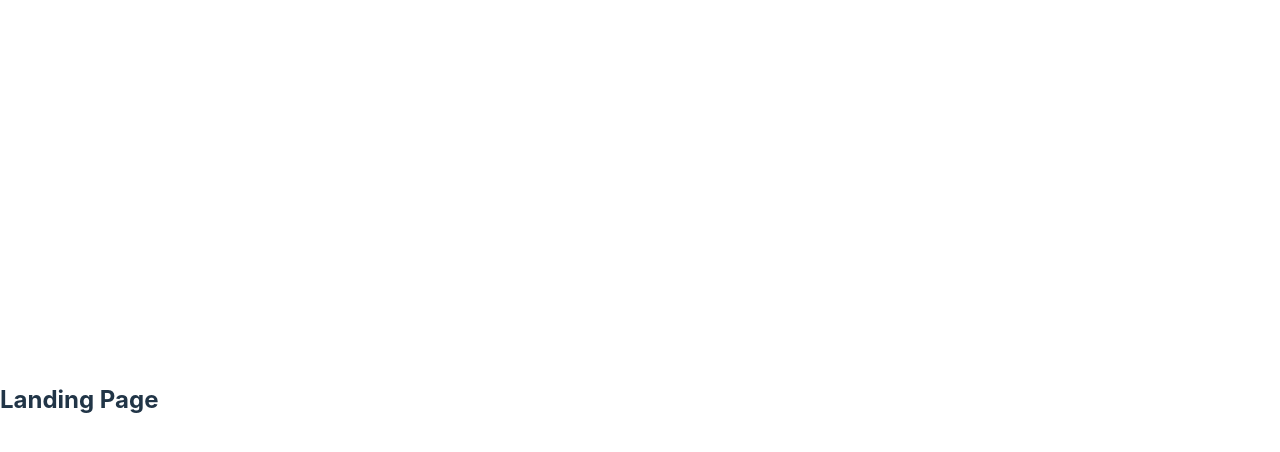
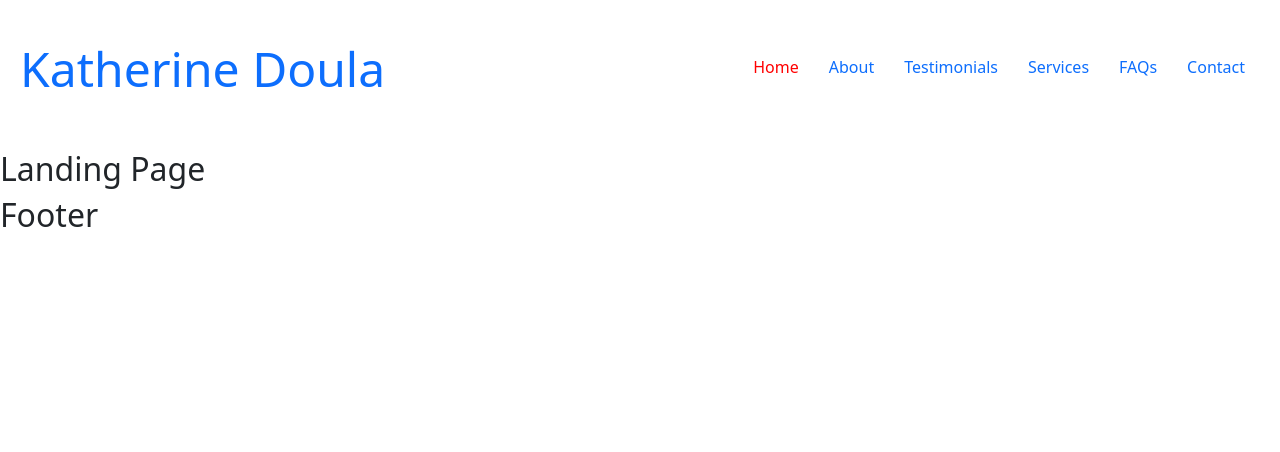
Before and after one commit to AHudg/holistic, a React (Vite) app: page / in a window 1280 px wide. Shown: the top 452 px of the page. Built offline with nearby package versions, Linux system fonts and the light colour scheme.

Commit message:
Made cohesive the page names & conditionally rendered the Nav bar + created the hyperlinks

```diff
--- a/src/App.jsx
+++ b/src/App.jsx
@@ -1,7 +1,9 @@
 import { useState, useEffect } from "react";
 
 import Loading from "./pages/Loading";
+import Header from "./components/Header";
 import { Outlet } from "react-router-dom";
+import Footer from "./components/Footer";
 
 function App() {
   const [loading, setLoading] = useState(true);
@@ -19,7 +21,19 @@ function App() {
     }
   }
 
-  return <div>{loading === true ? <Loading /> : <Outlet />}</div>;
+  return (
+    <div>
+      {loading === true ? (
+        <Loading />
+      ) : (
+        <div>
+          <Header />
+          <Outlet />
+          <Footer />
+        </div>
+      )}
+    </div>
+  );
 }
 
 export default App;
--- a/src/components/Header.jsx
+++ b/src/components/Header.jsx
@@ -1,5 +1,14 @@
+import Nav from "./Nav";
+
 function Header({}) {
-  return <h2>Header</h2>;
+  return (
+    <header className="">
+      <h1 className="">
+        <a href="/">Katherine Doula</a>
+      </h1>
+      <Nav />
+    </header>
+  );
 }
 
 export default Header;
--- a/src/components/Nav.jsx
+++ b/src/components/Nav.jsx
@@ -1,5 +1,45 @@
+import { useLocation } from "react-router-dom";
+
 function Nav({}) {
-  return <h2>Navigation</h2>;
+  const navLinks = [
+    "Home",
+    "About",
+    "Testimonials",
+    "Services",
+    "FAQs",
+    "Contact",
+  ];
+
+  let currentLocale = useLocation().pathname.split("/")[1];
+
+  // to allow "Home" to highlight if active; lowercase to match later logic
+  if (!currentLocale) {
+    currentLocale = "home";
+  }
+
+  return (
+    <nav className="">
+      <ul>
+        {navLinks.map((link) => {
+          return (
+            <li key={"li" + link}>
+              <a
+                href={link === "Home" ? "/" : "/" + link.toLowerCase()}
+                key={link}
+                className={
+                  currentLocale === link.toLowerCase()
+                    ? "navLink active"
+                    : "navLink"
+                }
+              >
+                {link}
+              </a>
+            </li>
+          );
+        })}
+      </ul>
+    </nav>
+  );
 }
 
 export default Nav;
--- a/src/index.css
+++ b/src/index.css
@@ -1,69 +1,39 @@
 :root {
-  font-family: Inter, system-ui, Avenir, Helvetica, Arial, sans-serif;
-  line-height: 1.5;
-  font-weight: 400;
+  font-size: 16px;
+}
 
-  color-scheme: light dark;
-  color: rgba(255, 255, 255, 0.87);
-  background-color: #242424;
+/* Header */
+header {
+  display: flex;
+  justify-content: space-between;
+  margin: 40px 20px;
+}
 
-  font-synthesis: none;
-  text-rendering: optimizeLegibility;
-  -webkit-font-smoothing: antialiased;
-  -moz-osx-font-smoothing: grayscale;
-  -webkit-text-size-adjust: 100%;
+h1 {
+  font-size: 3rem;
 }
 
 a {
-  font-weight: 500;
-  color: #646cff;
-  text-decoration: inherit;
-}
-a:hover {
-  color: #535bf2;
+  text-decoration: none;
 }
 
-body {
-  margin: 0;
-  display: flex;
-  place-items: center;
-  min-width: 320px;
-  min-height: 100vh;
+/* Navigation */
+nav {
 }
 
-h1 {
-  font-size: 3.2em;
-  line-height: 1.1;
+ul {
+  display: flex;
+  justify-content: end;
 }
 
-button {
-  border-radius: 8px;
-  border: 1px solid transparent;
-  padding: 0.6em 1.2em;
-  font-size: 1em;
-  font-weight: 500;
-  font-family: inherit;
-  background-color: #1a1a1a;
-  cursor: pointer;
-  transition: border-color 0.25s;
-}
-button:hover {
-  border-color: #646cff;
-}
-button:focus,
-button:focus-visible {
-  outline: 4px auto -webkit-focus-ring-color;
+li {
+  list-style: none;
+  padding: 15px;
 }
 
-@media (prefers-color-scheme: light) {
-  :root {
-    color: #213547;
-    background-color: #ffffff;
-  }
-  a:hover {
-    color: #747bff;
-  }
-  button {
-    background-color: #f9f9f9;
-  }
+.navLink {
 }
+
+.active {
+  color: red;
+}
--- a/src/pages/FAQ.jsx
+++ /dev/null
@@ -1,5 +0,0 @@
-function FAQ({}) {
-  return <h2>FAQ Page</h2>;
-}
-
-export default FAQ;
--- /dev/null
+++ b/src/pages/FAQs.jsx
@@ -0,0 +1,5 @@
+function FAQs({}) {
+  return <h2>FAQ Page</h2>;
+}
+
+export default FAQs;
--- /dev/null
+++ b/src/pages/Home.jsx
@@ -0,0 +1,5 @@
+function Home({}) {
+  return <h2>Landing Page</h2>;
+}
+
+export default Home;
--- a/src/pages/Landing.jsx
+++ /dev/null
@@ -1,5 +0,0 @@
-function Landing({}) {
-  return <h2>Landing Page</h2>;
-}
-
-export default Landing;
--- a/src/pages/Testimonial.jsx
+++ /dev/null
@@ -1,5 +0,0 @@
-function Testimonial({}) {
-  return <h2>Testimonial Page</h2>;
-}
-
-export default Testimonial;
--- /dev/null
+++ b/src/pages/Testimonials.jsx
@@ -0,0 +1,5 @@
+function Testimonials({}) {
+  return <h2>Testimonial Page</h2>;
+}
+
+export default Testimonials;
```
Also changed, not shown: src/main.jsx (+9 -8 lines), 1 other file (tests, documents, lock files or other folders).
